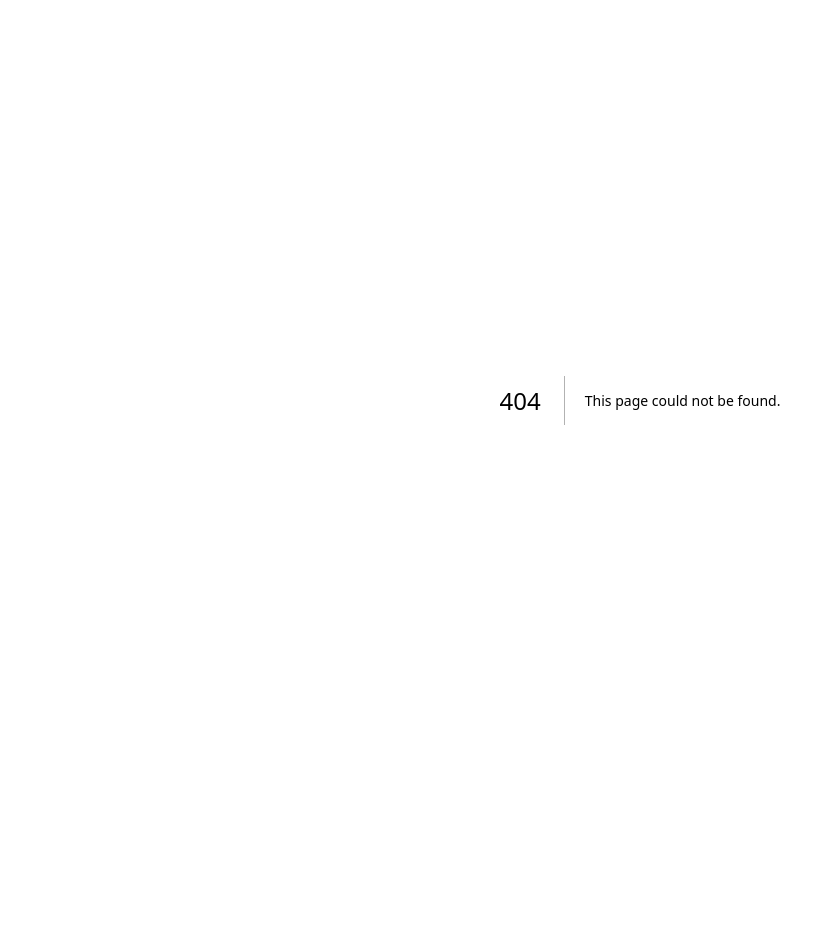
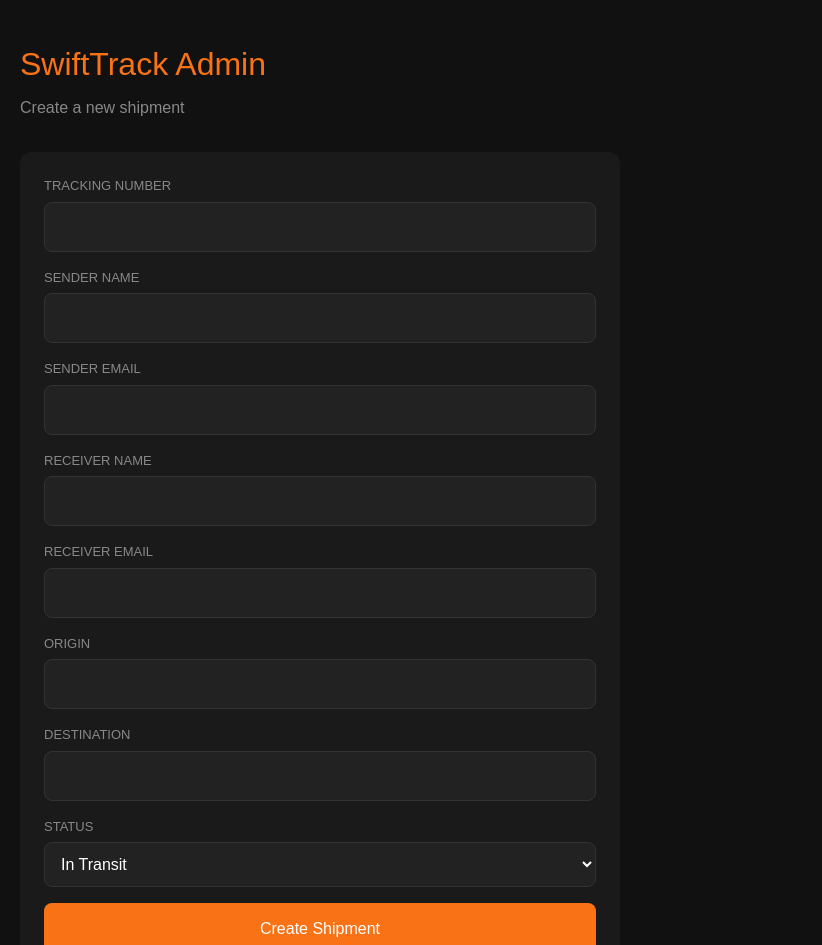
Before and after one commit to jasonwilcox2030-dotcom/swifttrack, a Next.js app: page /admin in a window 1280 px wide. Before the commit this address had no page. Shown: the top 945 px of the page, without its empty margins (0-822 px from the left). Before the commit the page ends 800 px from the top, so only its background shows below. Built offline with nearby package versions, Linux system fonts and the light colour scheme; no server answers.

Commit message:
add admin panel

```diff
--- /dev/null
+++ b/app/admin/page.tsx
@@ -0,0 +1,80 @@
+"use client";
+import { useState } from "react";
+import { supabase } from "../../lib/supabase";
+
+export default function Admin() {
+  const [form, setForm] = useState({
+    tracking_number: "",
+    sender_name: "",
+    sender_email: "",
+    receiver_name: "",
+    receiver_email: "",
+    origin: "",
+    destination: "",
+    status: "In Transit",
+  });
+  const [success, setSuccess] = useState(false);
+  const [loading, setLoading] = useState(false);
+
+  async function createShipment() {
+    setLoading(true);
+    const { error } = await supabase.from("shipments").insert([form]);
+    setLoading(false);
+    if (!error) {
+      setSuccess(true);
+      setForm({
+        tracking_number: "",
+        sender_name: "",
+        sender_email: "",
+        receiver_name: "",
+        receiver_email: "",
+        origin: "",
+        destination: "",
+        status: "In Transit",
+      });
+    }
+  }
+
+  return (
+    <main style={{ background: "#111", minHeight: "100vh", color: "white", fontFamily: "sans-serif", padding: "40px 20px" }}>
+      <h1 style={{ color: "#f97316", fontSize: "2rem", marginBottom: "8px" }}>SwiftTrack Admin</h1>
+      <p style={{ color: "#888", marginBottom: "32px" }}>Create a new shipment</p>
+
+      <div style={{ background: "#1a1a1a", borderRadius: "12px", padding: "24px", maxWidth: "600px" }}>
+        {["tracking_number","sender_name","sender_email","receiver_name","receiver_email","origin","destination"].map((field) => (
+          <div key={field} style={{ marginBottom: "16px" }}>
+            <label style={{ display: "block", color: "#888", marginBottom: "6px", fontSize: "13px", textTransform: "uppercase" }}>{field.replace(/_/g, " ")}</label>
+            <input
+              value={(form as any)[field]}
+              onChange={e => setForm({ ...form, [field]: e.target.value })}
+              style={{ width: "100%", padding: "12px", borderRadius: "8px", border: "1px solid #333", background: "#222", color: "white", fontSize: "16px" }}
+            />
+          </div>
+        ))}
+
+        <div style={{ marginBottom: "16px" }}>
+          <label style={{ display: "block", color: "#888", marginBottom: "6px", fontSize: "13px", textTransform: "uppercase" }}>Status</label>
+          <select
+            value={form.status}
+            onChange={e => setForm({ ...form, status: e.target.value })}
+            style={{ width: "100%", padding: "12px", borderRadius: "8px", border: "1px solid #333", background: "#222", color: "white", fontSize: "16px" }}
+          >
+            <option>In Transit</option>
+            <option>Out for Delivery</option>
+            <option>Delivered</option>
+            <option>On Hold</option>
+          </select>
+        </div>
+
+        <button
+          onClick={createShipment}
+          style={{ background: "#f97316", color: "white", border: "none", borderRadius: "8px", padding: "14px 28px", fontSize: "16px", cursor: "pointer", width: "100%" }}
+        >
+          {loading ? "Creating..." : "Create Shipment"}
+        </button>
+
+        {success && <p style={{ color: "#22c55e", marginTop: "16px", textAlign: "center" }}>✅ Shipment created successfully!</p>}
+      </div>
+    </main>
+  );
+}
```
